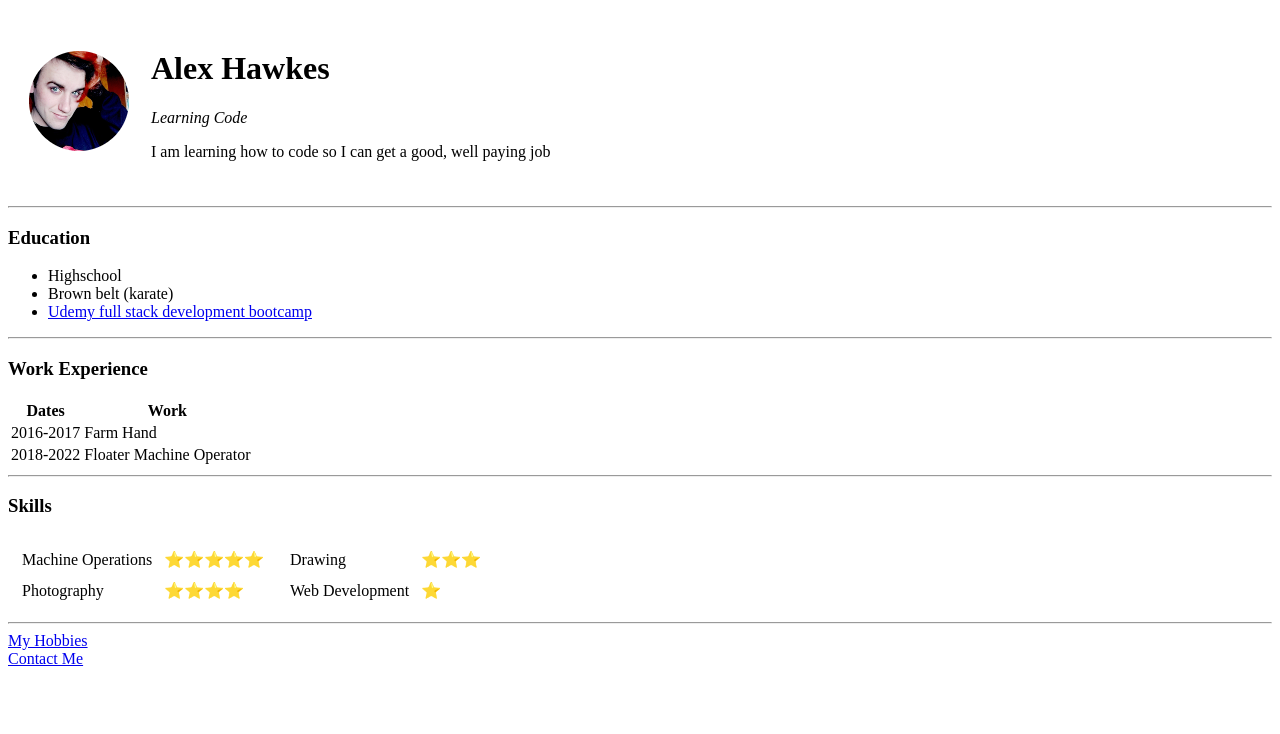
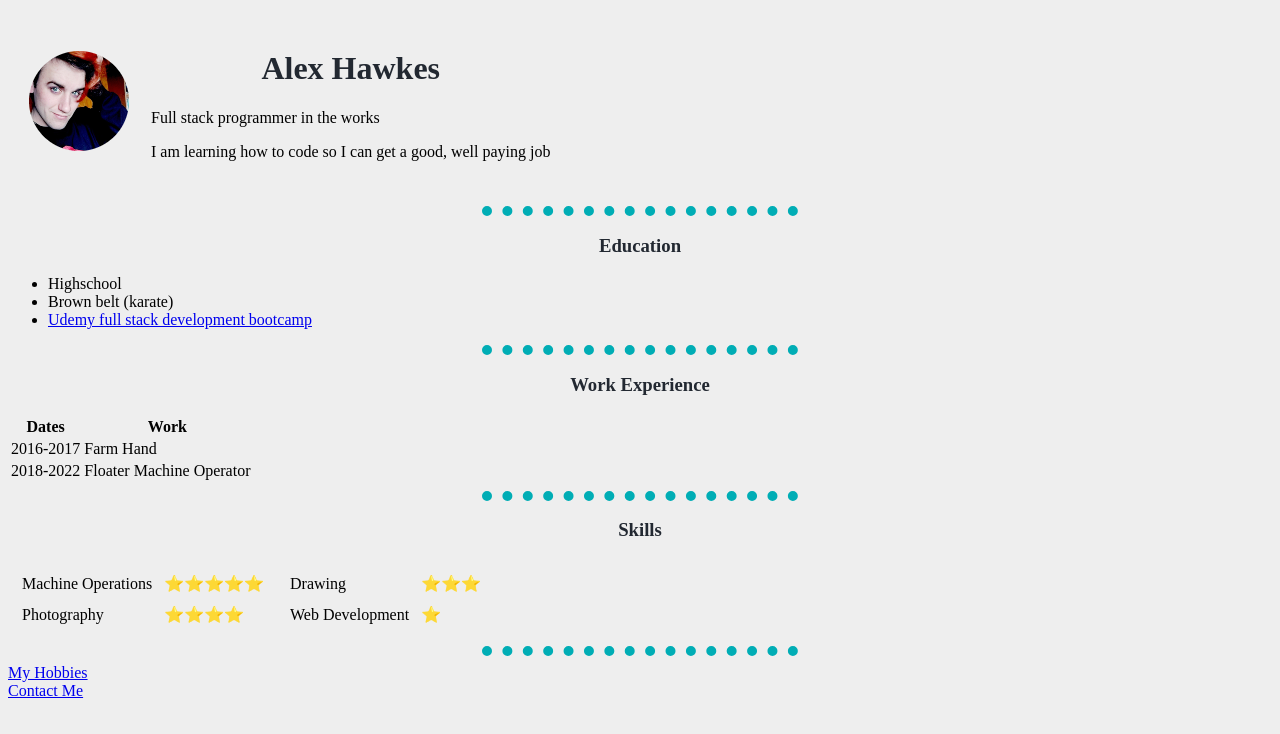
Before and after one commit to AlexHawkes/cv, a plain HTML site: page index.html in a window 1280 px wide. Drawn offline with Linux system fonts and the light colour scheme.

Commit message:
website move to github

```diff
--- /dev/null
+++ b/css/styles.css
@@ -0,0 +1,21 @@
+body {
+  background-color: #EEEEEE;
+}
+
+hr {
+  border-style: none;
+  border-top-style: dotted;
+  border-color: #00ADB5;
+  border-width: 10px;
+  width: 25%;
+}
+
+h1 {
+  color: #222831;
+  text-align: center
+}
+
+h3 {
+  color: #222831;
+  text-align: center;
+}
--- a/index.html
+++ b/index.html
@@ -4,6 +4,8 @@
 <head>
   <meta charset="utf-8">
   <title>Alex's Personal Site</title>
+  <link rel="stylesheet" href="css/styles.css">
+
 </head>
 
 <body>
@@ -12,7 +14,7 @@
       <td><img src="images/alexa.png" alt="alexa profile picture"></td>
       <td>
         <h1>Alex Hawkes</h1>
-        <p><em>Learning Code</em></p>
+        <p>Full stack programmer in the works</p>
         <p>I am learning how to code so I can get a good, well paying job</p>
       </td>
     </tr>
```
Also changed, not shown: contact.html (+3 -2 lines), hobbies.html (+5 -0 lines).
